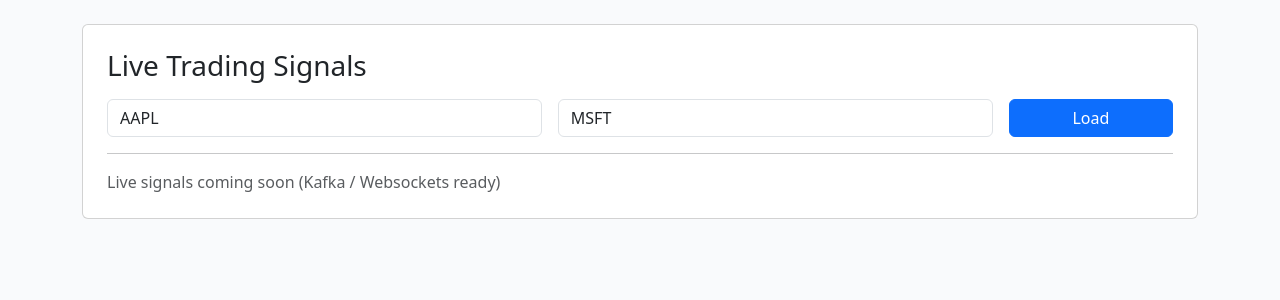
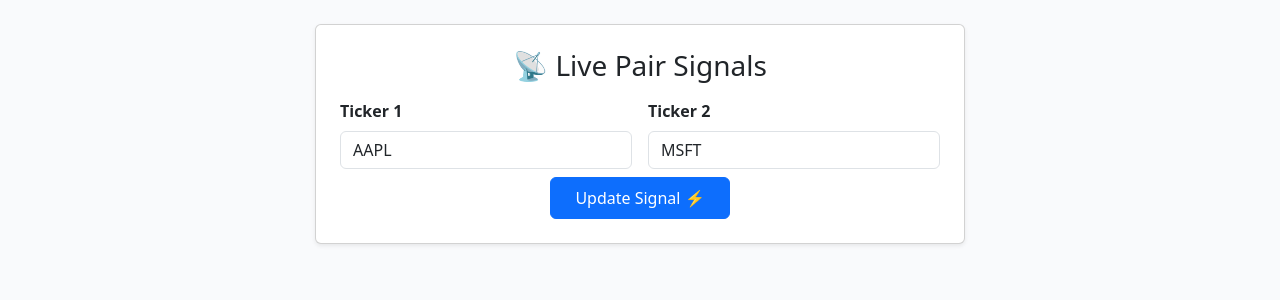
Before and after one commit to Laksharajjha/AI-Pair-Trading, a Flask app: page /live in a window 1280 px wide. Shown: the part 56-356 px from the top of the page. Run offline with Flask 3, Linux system fonts and the light colour scheme; the visitor is signed in with stand-in values (Sample User, id 1).

Commit message:
Live signals UI + logic added

```diff
--- a/app.py
+++ b/app.py
@@ -128,9 +128,50 @@ def run_single():
 
 
 # ---------- LIVE SIGNALS (placeholder) ----------
-@app.route("/live")
+@app.route("/live", methods=["GET", "POST"])
 @login_required
 def live():
+    if request.method == "POST":
+        t1 = request.form.get("ticker1", "AAPL")
+        t2 = request.form.get("ticker2", "MSFT")
+
+        try:
+            df = fetch_data(t1, t2)
+            beta = compute_hedge_ratio(df)
+
+            # only last values
+            p1 = df["p1"].iloc[-1]
+            p2 = df["p2"].iloc[-1]
+
+            spread = p1 - beta * p2
+
+            # simple z-score calc
+            spread_series = df["p1"] - beta * df["p2"]
+            z = (spread - spread_series.mean()) / spread_series.std()
+
+            # trading rule
+            if z > 1:
+                sig = "SELL"
+            elif z < -1:
+                sig = "BUY"
+            else:
+                sig = "WAIT"
+
+            return render_template(
+                "live.html",
+                ticker1=t1,
+                ticker2=t2,
+                signal=sig,
+                zscore=round(z, 3),
+                spread=round(spread, 3),
+            )
+
+        except Exception as e:
+            return render_template(
+                "live.html",
+                error=str(e)
+            )
+
     return render_template("live.html")
 
 
--- a/templates/live.html
+++ b/templates/live.html
@@ -1,28 +1,71 @@
 {% extends "base.html" %}
 {% block content %}
 
-<div class="card p-4">
-  <h3 class="mb-3">Live Trading Signals</h3>
+<div class="card shadow-sm p-4 mx-auto" style="max-width: 650px;">
+  <h3 class="mb-3 text-center">📡 Live Pair Signals</h3>
 
-  <form method="GET" action="/live">
-    <div class="row g-3">
-      <div class="col-md-5">
-        <input class="form-control" name="t1" placeholder="Ticker 1" value="{{ request.args.get('t1','AAPL') }}">
-      </div>
-      <div class="col-md-5">
-        <input class="form-control" name="t2" placeholder="Ticker 2" value="{{ request.args.get('t2','MSFT') }}">
-      </div>
-      <div class="col-md-2">
-        <button class="btn btn-primary w-100">Load</button>
-      </div>
+  <form class="row g-3" method="POST" action="/live">
+    <div class="col-md-6">
+      <label class="form-label fw-semibold">Ticker 1</label>
+      <input class="form-control" name="ticker1" value="{{ ticker1 or 'AAPL' }}" required>
+    </div>
+
+    <div class="col-md-6">
+      <label class="form-label fw-semibold">Ticker 2</label>
+      <input class="form-control" name="ticker2" value="{{ ticker2 or 'MSFT' }}" required>
+    </div>
+
+    <div class="col-12 text-center mt-2">
+      <button class="btn btn-primary px-4 py-2">Update Signal ⚡</button>
     </div>
   </form>
-
-  <hr>
-
-  <div class="text-muted">
-    Live signals coming soon (Kafka / Websockets ready)
-  </div>
 </div>
 
+
+{% if signal %}
+<hr class="my-4">
+
+<div class="row g-3">
+
+  <div class="col-md-4">
+    <div class="card p-3 text-center">
+      <h6 class="text-muted">Z-Score</h6>
+      <h3>{{ zscore }}</h3>
+    </div>
+  </div>
+
+  <div class="col-md-4">
+    <div class="card p-3 text-center">
+      <h6 class="text-muted">Spread</h6>
+      <h3>{{ spread }}</h3>
+    </div>
+  </div>
+
+  <div class="col-md-4">
+    <div class="card p-3 text-center">
+      <h6 class="text-muted">Signal</h6>
+      <h3>
+        {% if signal == 'BUY' %}
+          <span class="text-success fw-bold">BUY 🔼</span>
+        {% elif signal == 'SELL' %}
+          <span class="text-danger fw-bold">SELL 🔽</span>
+        {% else %}
+          <span class="text-muted fw-bold">WAIT ⏳</span>
+        {% endif %}
+      </h3>
+    </div>
+  </div>
+
+</div>
+
+<p class="text-muted mt-3 text-center">
+  (Auto-refreshes every 20 seconds)
+</p>
+
+<script>
+  setTimeout(() => location.reload(), 20000);
+</script>
+
+{% endif %}
+
 {% endblock %}
```
